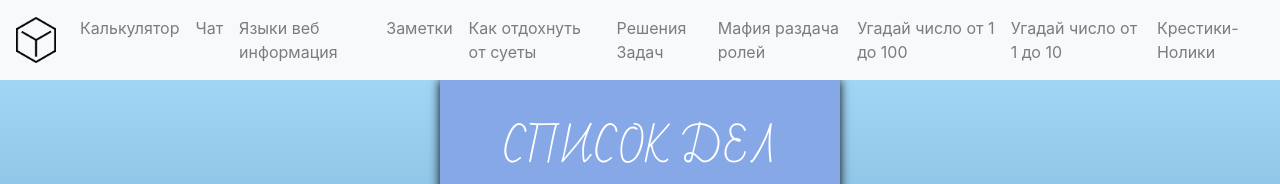
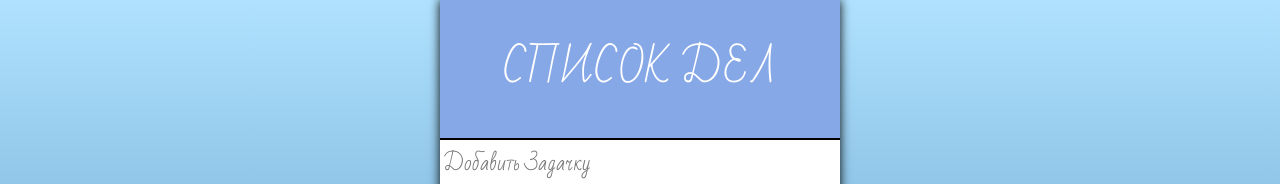
Before and after one commit to rolmaf/todo, a plain HTML site: page index.html in a window 1280 px wide. Shown: the top 184 px of the page. Drawn offline with nearby package versions, Linux system fonts and the light colour scheme.

Commit message:
Update index.html

```diff
--- a/index.html
+++ b/index.html
@@ -9,48 +9,6 @@
     <link href="https://fonts.googleapis.com/css2?family=Bad+Script&display=swap" rel="stylesheet">
 </head>
 <body>
-
-    <nav class="navbar navbar-expand-lg navbar-light bg-light">
-        <a class="navbar-brand" href="https://rolmaf.github.io/esspres"><img src="logo.png" alt="" class="logo-navbar"></a>
-        <button class="navbar-toggler" type="button" data-toggle="collapse" data-target="#navbarNav" aria-controls="navbarNav" aria-expanded="false" aria-label="Toggle navigation">
-          <span class="navbar-toggler-icon"></span>
-        </button>
-        <div class="collapse navbar-collapse" id="navbarNav">
-          <ul class="navbar-nav">
-            <li class="nav-item">
-              <a class="nav-link" href="https://rolmaf.github.io/procalc">Калькулятор</a>
-            </li>
-            <li class="nav-item">
-              <a class="nav-link" href="http://addbookers.000webhostapp.com/">Чат</a>
-            </li>
-            <li class="nav-item">
-                <a class="nav-link" href="http://jazykiweb.000webhostapp.com/">Языки веб информация</a>
-            </li>
-            <li class="nav-item">
-                <a class="nav-link" href="# ">Заметки</a>
-            </li>
-            <li class="nav-item">
-                <a class="nav-link" href="https://rolmaf.github.io/tolivegoodly">Как отдохнуть от суеты</a>
-            </li>
-            <li class="nav-item">
-                <a class="nav-link" href="https://rolmaf.github.io/infohelp/">Решения Задач</a>
-            </li>
-            <li class="nav-item">
-                <a class="nav-link" href="https://rolmaf.github.io/">Мафия раздача ролей</a>
-            </li>
-            <li class="nav-item">
-                <a class="nav-link" href="http://gamewithjs.000webhostapp.com/">Угадай число от 1 до 100</a>
-            </li>
-            <li class="nav-item">
-                <a class="nav-link" href="https://rolmaf.github.io/guessthenumber">Угадай число от 1 до 10</a>
-            </li>
-            <li class="nav-item">
-                <a class="nav-link" href="# ">Крестики-Нолики</a>
-            </li>
-          </ul>
-        </div>
-      </nav>
-
 
     <div class="all">
         <h1>Список Дел</h1>
```
